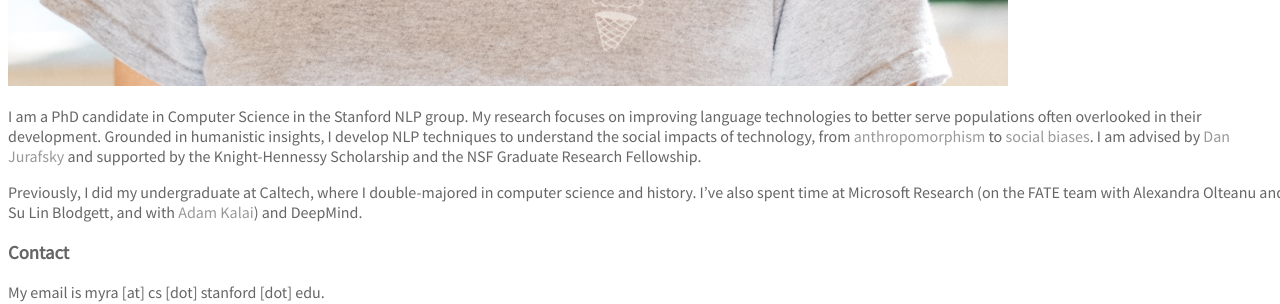
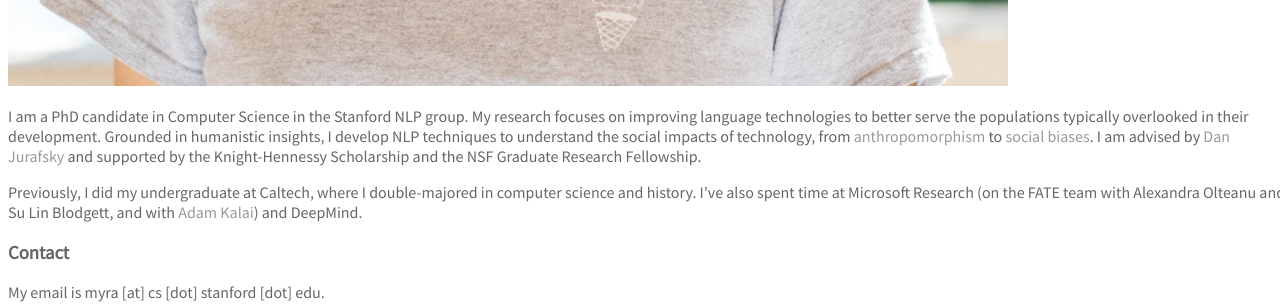
Before and after one commit to myracheng/myracheng.github.io, a Jekyll site: the page built from index.md, in a window 1280 px wide. Shown: the part 1237-1541 px from the top of the page. Built offline with Jekyll 4.4.1, drawn with Linux system fonts in a browser that asks for light colours; some web fonts are replaced; our own code applies the rules of GitHub Pages for plain Markdown files.

Commit message:
Update index.md

```diff
--- a/index.md
+++ b/index.md
@@ -6,7 +6,7 @@ layout: default
 
 <img class="profile-picture" src="imgs/me.jpg">
 
-I am a PhD candidate in Computer Science in the Stanford NLP group. My research focuses on improving language technologies to better serve populations often overlooked in their development. Grounded in humanistic insights, I develop NLP techniques to understand the social impacts of technology, from [anthropomorphism](https://aclanthology.org/2024.eacl-long.49/) to [social biases](https://aclanthology.org/2023.acl-long.84/). I am advised by <a href="https://web.stanford.edu/~jurafsky">Dan Jurafsky</a> and supported by the Knight-Hennessy Scholarship and the NSF Graduate Research Fellowship.
+I am a PhD candidate in Computer Science in the Stanford NLP group. My research focuses on improving language technologies to better serve the populations typically overlooked in their development. Grounded in humanistic insights, I develop NLP techniques to understand the social impacts of technology, from [anthropomorphism](https://aclanthology.org/2024.eacl-long.49/) to [social biases](https://aclanthology.org/2023.acl-long.84/). I am advised by <a href="https://web.stanford.edu/~jurafsky">Dan Jurafsky</a> and supported by the Knight-Hennessy Scholarship and the NSF Graduate Research Fellowship.
 
 Previously, I did my undergraduate at Caltech, where I double-majored in computer science and history. I've also spent time at Microsoft Research (on the FATE team with Alexandra Olteanu and Su Lin Blodgett, and with [Adam Kalai](https://kal.ai/)) and DeepMind.
 
```
